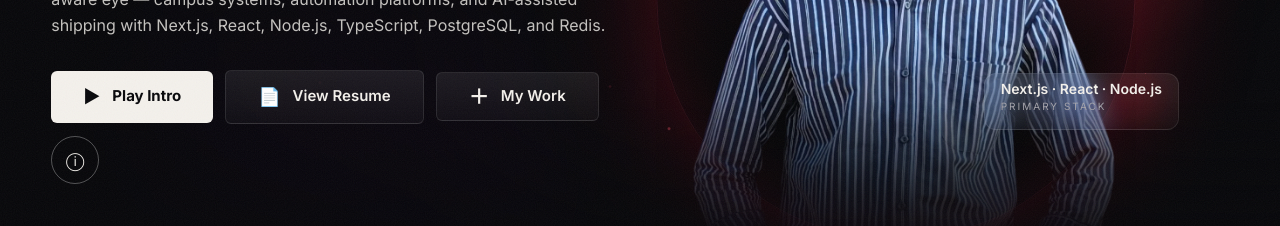
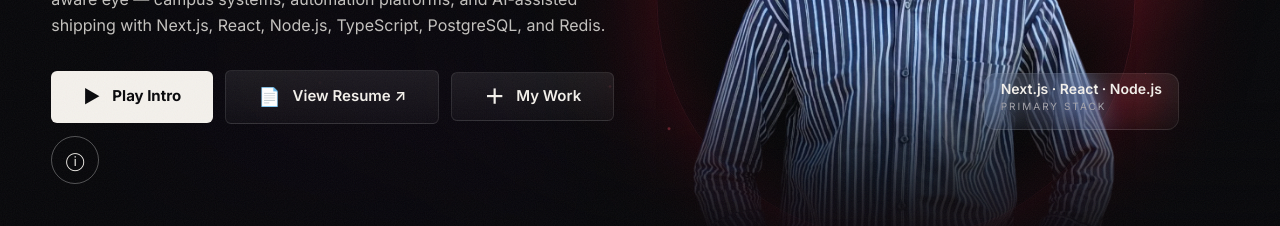
Before and after one commit to instodia/my-portfolio, a React (Vite) app: page / in a window 1280 px wide. Both pictures are taken after a click on the button "▶ PLAY". Shown: the part 505-731 px from the top of the page. Built offline with nearby package versions, Linux system fonts and the light colour scheme.

Commit message:
Fix resume container height to wrap image tightly and open PDF in new tab on View Resume

```diff
--- a/src/components/Hero.tsx
+++ b/src/components/Hero.tsx
@@ -11,7 +11,7 @@ const item = {
   show: { opacity: 1, y: 0, filter: 'blur(0px)', transition: { duration: 0.9, ease: EASE } },
 };
 
-export default function Hero({ onPlay, onResume }: { onPlay: () => void; onResume: () => void; profileId?: ProfileId }) {
+export default function Hero({ onPlay }: { onPlay: () => void; onResume?: () => void; profileId?: ProfileId }) {
   const ref = useRef<HTMLElement>(null);
   const fine = useFinePointer();
   const { scrollTo } = useSmoothScroll();
@@ -153,13 +153,14 @@ export default function Hero({ onPlay, onResume }: { onPlay: () => void; onResum
             </button>
           </Magnetic>
           <Magnetic>
-            <button
-              type="button"
-              onClick={onResume}
+            <a
+              href={profile.resumePdf}
+              target="_blank"
+              rel="noreferrer"
               className="glass flex min-h-12 items-center gap-3 rounded-md px-6 py-3 text-[15px] font-semibold text-bone transition hover:bg-white/15 sm:px-8"
             >
-              <span className="text-lg">📄</span> View Resume
-            </button>
+              <span className="text-lg">📄</span> View Resume ↗
+            </a>
           </Magnetic>
           <Magnetic>
             <button
--- a/src/components/ResumeViewer.tsx
+++ b/src/components/ResumeViewer.tsx
@@ -15,7 +15,7 @@ export default function ResumeSection({ onView }: { onView: () => void }) {
           transition={{ duration: 1.1, ease: EASE }}
           style={{ transformPerspective: 1600 }}
         >
-          <div className="relative flex h-[620px] w-full flex-col overflow-hidden rounded-2xl bg-ink-2 shadow-2xl ring-1 ring-white/10 sm:h-[750px]">
+          <div className="relative flex w-full flex-col overflow-hidden rounded-2xl bg-ink-2 shadow-2xl ring-1 ring-white/10">
             <div className="flex items-center justify-between border-b border-white/10 bg-black/60 px-4 py-2.5 text-xs text-smoke">
               <span className="font-mono">Shivanshu_Resume.pdf</span>
               <div className="flex items-center gap-3">
@@ -36,19 +36,26 @@ export default function ResumeSection({ onView }: { onView: () => void }) {
                 </button>
               </div>
             </div>
-            <div className="relative flex-1 overflow-y-auto overflow-x-hidden p-3 sm:p-5 bg-[#1f1f27] flex justify-center">
-              <picture className="w-full max-w-2xl shadow-xl rounded-sm overflow-hidden bg-white self-start">
+            <div className="relative p-2.5 sm:p-4 bg-[#1a1a22] flex justify-center items-center">
+              <a
+                href={profile.resumePdf}
+                target="_blank"
+                rel="noreferrer"
+                className="w-full max-w-2xl shadow-xl rounded-sm overflow-hidden bg-white block transition hover:opacity-95"
+                title="Click to open resume PDF in new tab"
+              >
+                <picture className="w-full block">
                   <source srcSet={profile.resumeImage} type="image/webp" />
                   <img
                     src={profile.resumeImagePng}
                     alt="Shivanshu Shukla Resume Preview"
-                  className="w-full h-auto block select-none cursor-pointer transition hover:opacity-95"
-                  onClick={onView}
+                    className="w-full h-auto block select-none"
                     loading="lazy"
                     width={1836}
                     height={2376}
                   />
                 </picture>
+              </a>
             </div>
           </div>
         </motion.div>
@@ -60,14 +67,15 @@ export default function ResumeSection({ onView }: { onView: () => void }) {
           </p>
           <div className="mt-6 flex flex-col gap-3">
             <Magnetic className="w-full">
-              <button
-                type="button"
+              <a
+                href={profile.resumePdf}
+                target="_blank"
+                rel="noreferrer"
                 data-cursor="view"
-                onClick={onView}
                 className="flex min-h-12 w-full items-center justify-center gap-2 rounded-md bg-bone px-6 text-[15px] font-bold text-ink transition hover:bg-white"
               >
-                ▶ View Resume
-              </button>
+                ▶ View Resume ↗
+              </a>
             </Magnetic>
             <Magnetic className="w-full">
               <a
```
Lines whose indentation alone changed are shown as unchanged.
